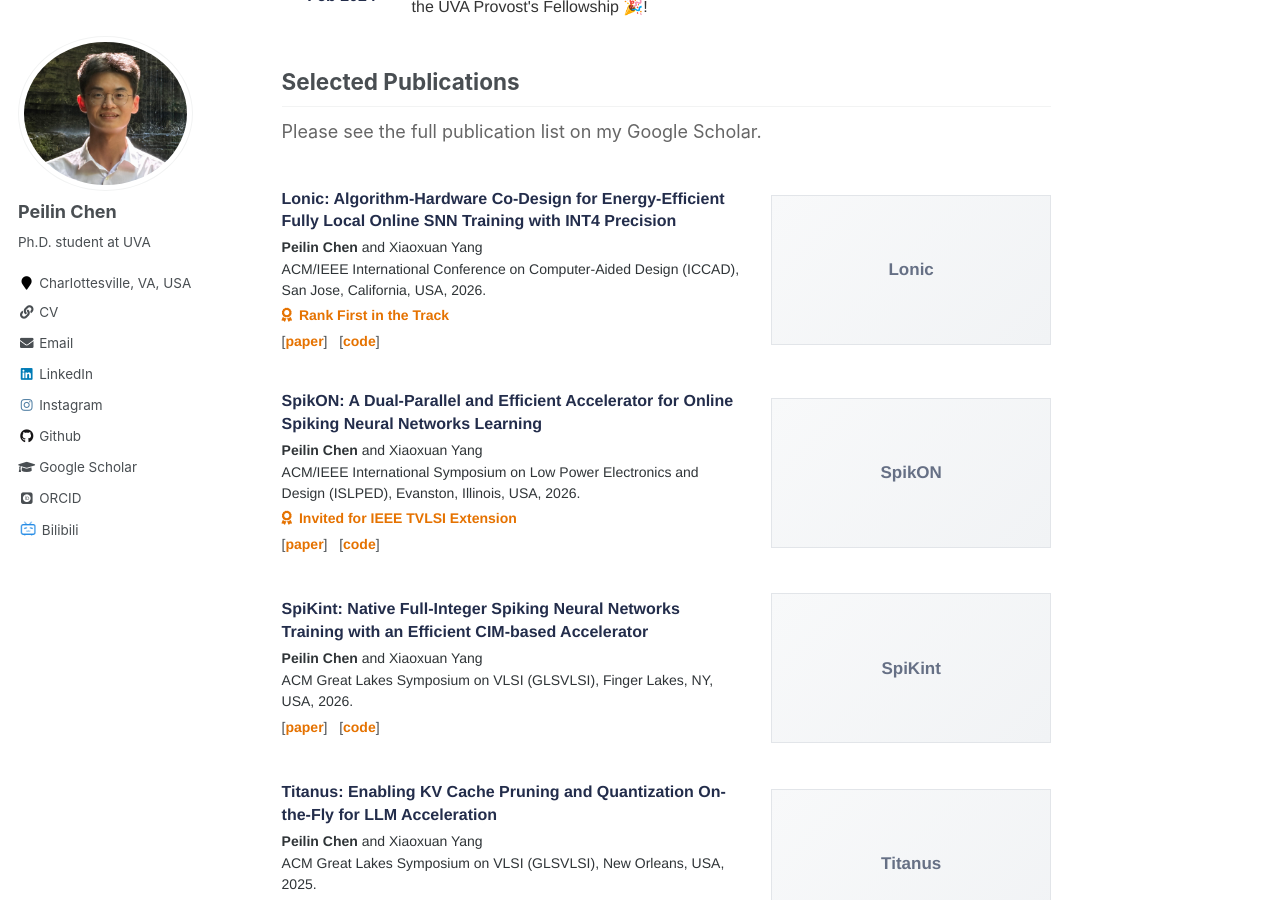
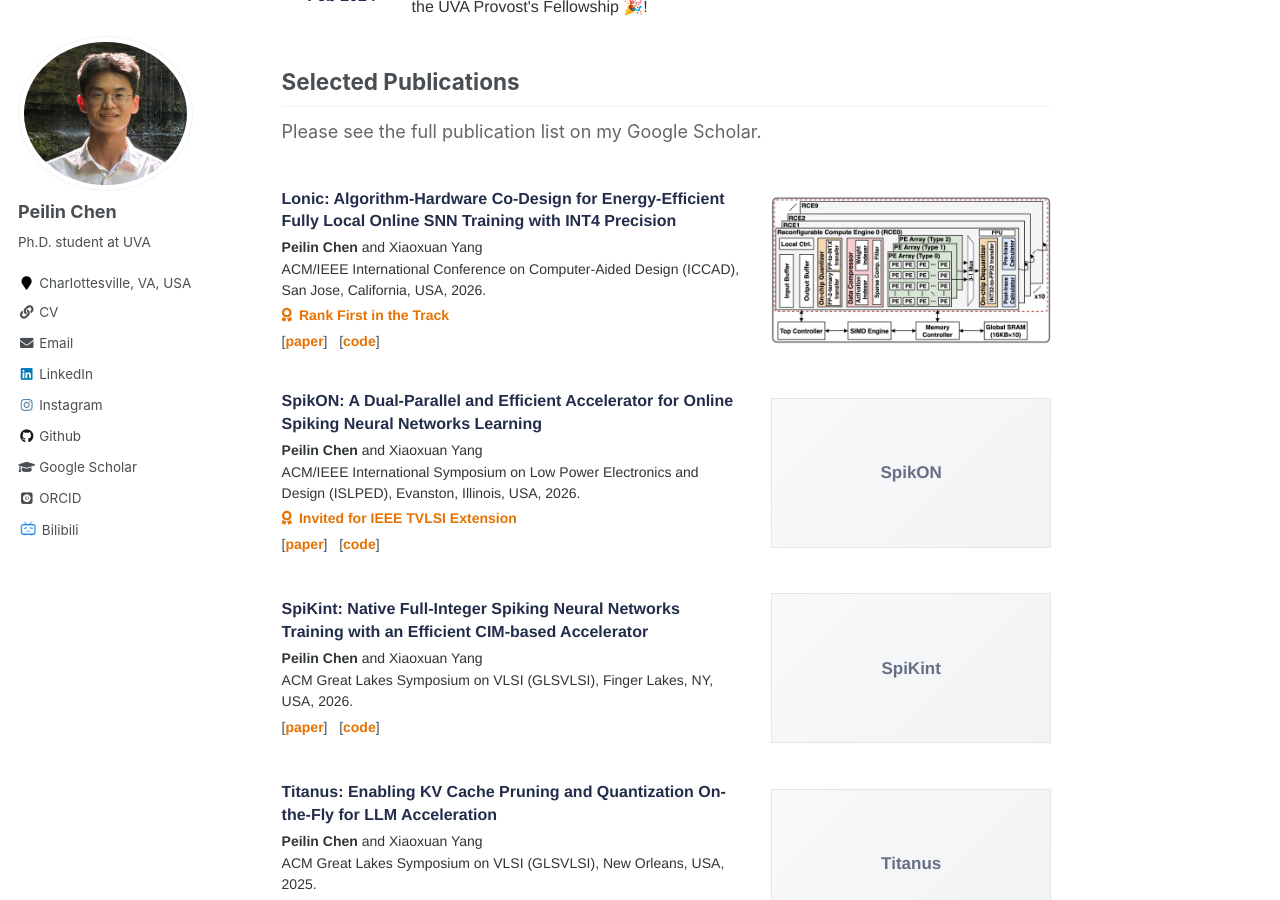
Before and after one commit to peilin-chen/peilin-chen.github.io, a Jekyll site: the page built from _pages/about.md, in a window 1280 px wide and 900 px high, scrolled down 958 px. Built offline with Jekyll 4.4.1, drawn with Linux system fonts in a browser that asks for light colours; some web fonts are replaced.

Commit message:
Replace paper placeholder with Lonic image

```diff
--- a/_pages/about.md
+++ b/_pages/about.md
@@ -144,9 +144,7 @@ During his undergraduate, he worked with Prof. Kang Li on designing the 64-bit p
   </div>
 
   <div class="publication-thumbnail">
-    <div class="paper-placeholder">
-      <span>Lonic</span>
-    </div>
+    <img src="/images/lonic.jpg" alt="Lonic">
   </div>
 
 </div>
```
